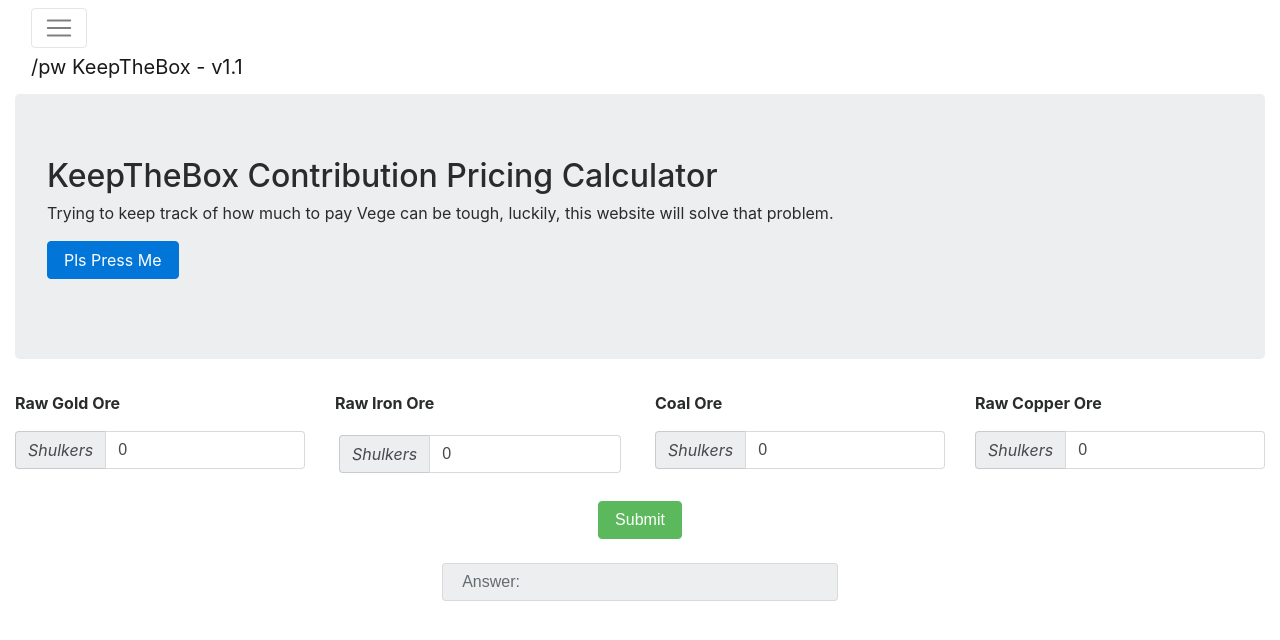
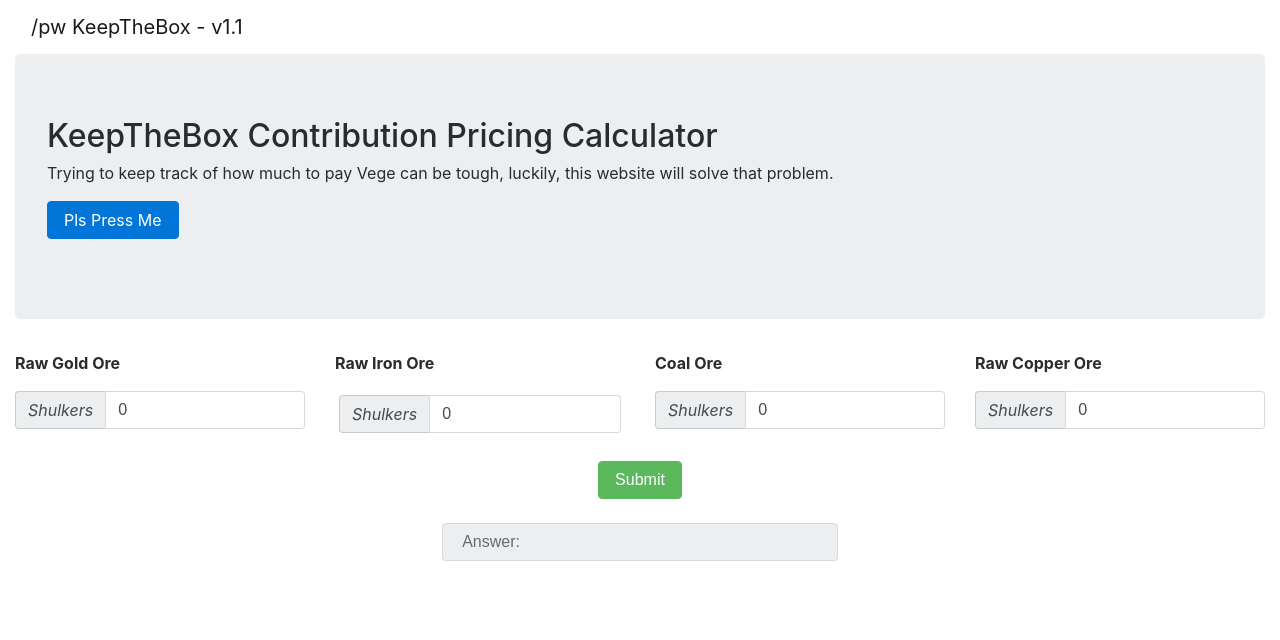
Before and after one commit to latham7/KeepTheBox, a Flask app: page / in a window 1280 px wide. Shown: the top 640 px of the page. Run offline with Flask 2, Linux system fonts and the light colour scheme; some libraries are stand-ins or nearby versions.

Commit message:
fixed more html

```diff
--- a/templates/index.html
+++ b/templates/index.html
@@ -19,11 +19,7 @@
 			<div class="row">
 				<div class="col-md-12">
 					<nav class="navbar navbar-expand-lg navbar-light bg-light">
-
-						<button class="navbar-toggler" type="button" data-toggle="collapse"
-							data-target="#bs-example-navbar-collapse-1">
-							<span class="navbar-toggler-icon"></span>
-						</button> <a class="navbar-brand" href="#">/pw KeepTheBox - v{{ version }}</a>
+						<a class="navbar-brand" href="#">/pw KeepTheBox - v{{ version }}</a>
 					</nav>
 					<div class="jumbotron">
 						<h2>
@@ -37,9 +33,6 @@
 							<a class="btn btn-primary btn-large"
 								href="https://www.youtube.com/watch?v=LMaqwsvm11c">Pls Press Me</a>
 						</p>
-					</div>
-					<div class="row">
-
 					</div>
 					<form id="calculate" action="/calculate">
 						<div class="row">
```
